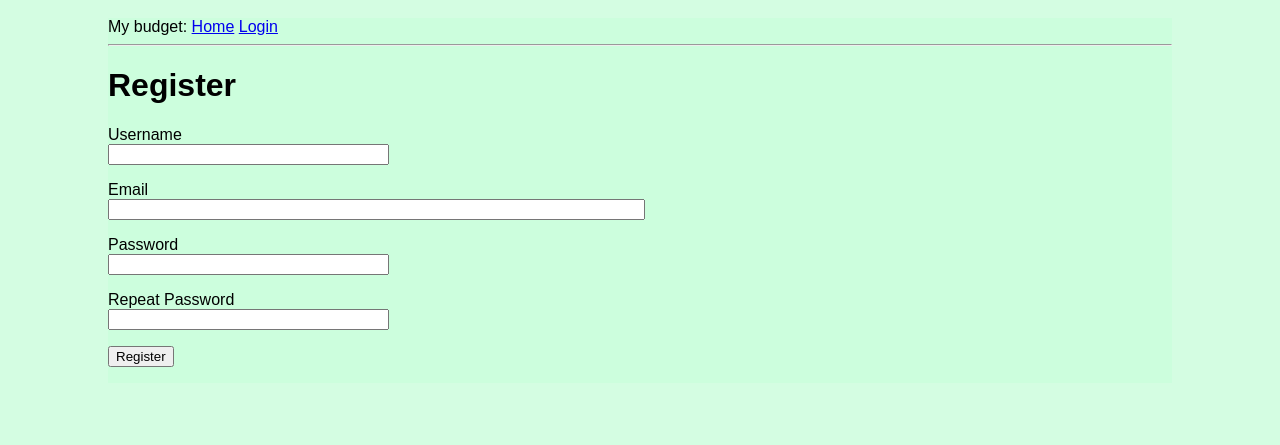
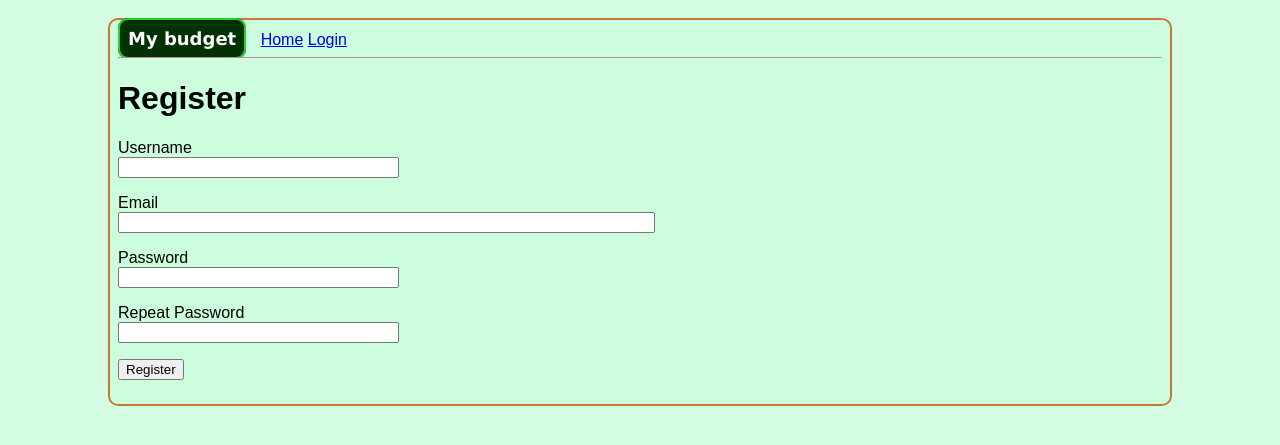
Before and after one commit to lukasz-franczyk/my_budget, a Flask app: page /auth/register in a window 1280 px wide. Shown: the top 445 px of the page. Run offline with Flask 3, Linux system fonts and the light colour scheme.

Commit message:
Add borders and fonts

```diff
--- a/app/static/css/styles.css
+++ b/app/static/css/styles.css
@@ -2,7 +2,7 @@
   font-family: "Google Sans", sans-serif;
   font-optical-sizing: auto;
   font-weight: 400;
-  font-style: normal;
+  font-style: italic;
   font-variation-settings:
     "GRAD" 0;
 }
@@ -29,6 +29,10 @@ body{
     background-color: #b5fdcd44;
     font-family: "Google Sans", sans-serif;
     font-size: 20 px;
+    border: 2px solid rgb(197, 122, 52);
+    border-radius: 10px;
+    padding: 8px;
+
 }
 
 .container nav {
@@ -40,3 +44,15 @@ body{
     font-family: "Google Sans", sans-serif;
     font-size: 30 px;
 }
+
+#my_budget {
+    font-family: 'Lucida Sans', 'Lucida Sans Regular', 'Lucida Grande', 'Lucida Sans Unicode', Geneva, Verdana, sans-serif;
+    font-size: large;
+    font-weight: 700;
+    color: rgb(253, 253, 253);
+    background-color: rgb(3, 49, 3);
+    border: 2px solid rgb(34, 211, 43);
+    border-radius: 10px;
+    padding: 8px;
+    margin-right: 10px;
+}
--- a/app/templates/_income.html
+++ b/app/templates/_income.html
@@ -1,4 +1,4 @@
-<table class="container google-sans-container">
+<table class="google-sans-container">
     <tr>
         <td>{{ income.name }}</td>
         <td>{{ income.amount }}</td>
--- a/app/templates/base.html
+++ b/app/templates/base.html
@@ -13,7 +13,7 @@
 <body>
     <div class="container">
         <nav>
-            My budget:
+            <span id="my_budget">My budget</span>
             <a href="{{ url_for('main.index') }}">Home</a>
             {% if current_user.is_anonymous %}
             <a href="{{ url_for('auth.login') }}">Login</a>
```
